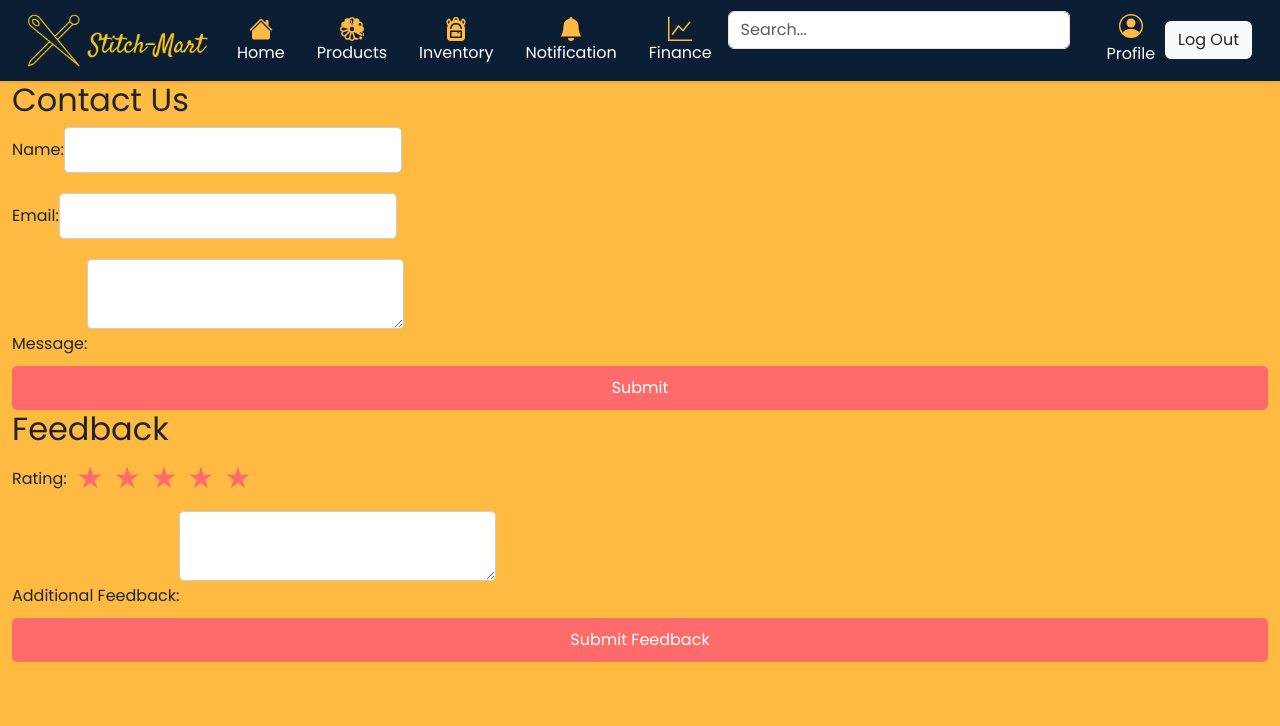
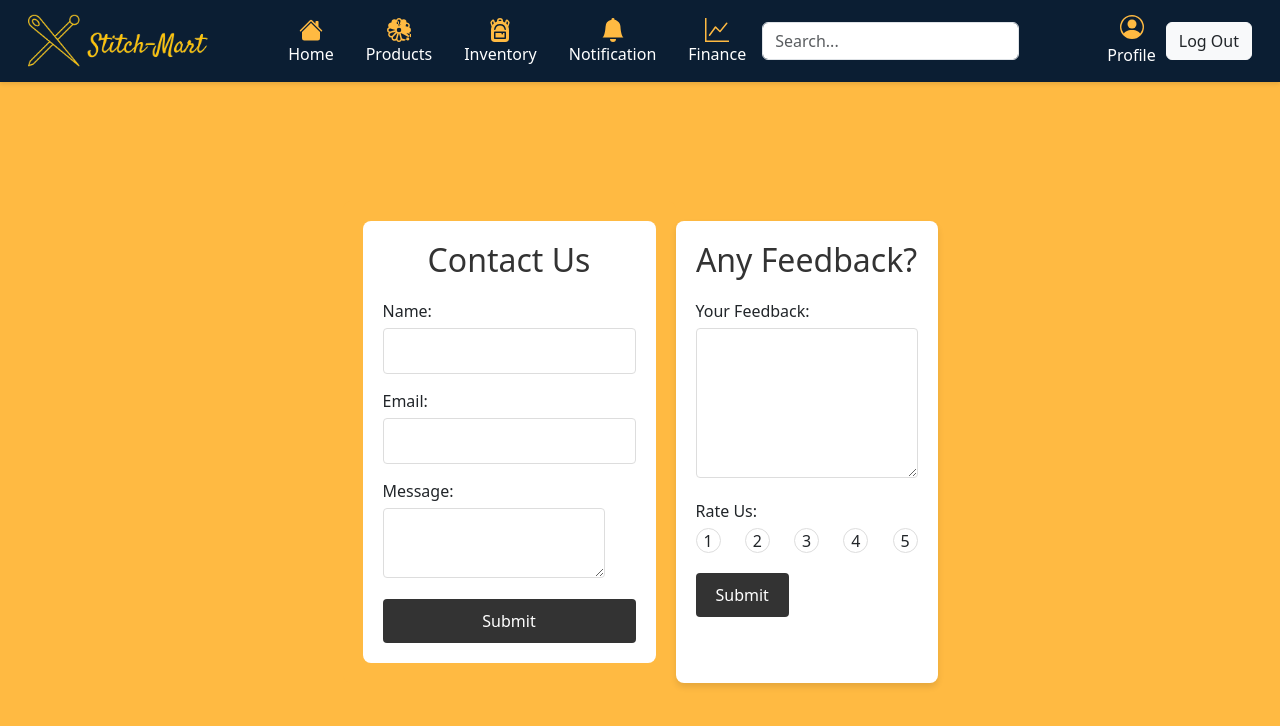
Before and after one commit to yumdmb/stitch-mart, a React (Create React App) app: page /contact in a window 1280 px wide. Shown: the top 726 px of the page. Built offline with nearby package versions, Linux system fonts and the light colour scheme.

Commit message:
contact us

```diff
--- a/src/components/ContactUs/ContactUsApp.jsx
+++ b/src/components/ContactUs/ContactUsApp.jsx
@@ -1,13 +1,17 @@
-import ContactUs from "./ContactUs";
 import HeaderAfterLogin from "../Header/HeaderAfterLogin";
-import ContactForm from "./ContactForm";
+import ContactUsForm from "./ContactUsForm";
 import FeedbackForm from "./FeedbackForm";
+
 function ContactUsApp() {
   return (
-    <div style={{backgroundColor:"#ffba42"}}>
+    <div>
       <HeaderAfterLogin />
-      <ContactForm />
-      <FeedbackForm />
+      <div style={{ display: "flex", justifyContent: "center", alignItems: "center", height: "calc(100vh - 80px)", backgroundColor: "#ffba42" }}>
+        <div style={{ display: "flex" }}>
+          <ContactUsForm />
+          <FeedbackForm />
+        </div>
+      </div>
     </div>
   );
 }
--- /dev/null
+++ b/src/components/ContactUs/ContactUsForm.css
@@ -0,0 +1,124 @@
+.contact-form-container-outer {
+    background-color: #ffba42;
+    padding: 20px;
+    border-radius: 8px;
+  }
+
+  .contact-form-container-inner {
+    background-color: white;
+    padding: 20px;
+    border-radius: 8px;
+  }
+
+  .contact-form {
+    display: flex;
+    flex-direction: column;
+    max-width: 400px;
+    margin: 0 auto;
+  }
+
+  .form-group {
+    margin-bottom: 15px;
+  }
+
+  .form-group label {
+    margin-bottom: 5px;
+    display: block;
+  }
+
+  .form-group input,
+  .form-group textarea {
+    padding: 10px;
+    border: 1px solid #ddd;
+    border-radius: 4px;
+  }
+
+  .submit-button {
+    background-color: #333;
+    color: white;
+    padding: 10px 20px;
+    border: none;
+    border-radius: 4px;
+    cursor: pointer;
+  }
+
+  .submit-button:hover {
+    background-color: #555;
+  }
+
+  .contact-form-title {
+    text-align: center;
+    margin-bottom: 20px;
+    color: #333;
+  }
+
+/* Feedback Form */
+.feedback-form {
+    background-color: #fff;
+    padding: 20px;
+    border-radius: 8px;
+    box-shadow: 0 4px 6px rgba(0, 0, 0, 0.1);
+    margin-top: 20px;
+  }
+
+  .feedback-form h2 {
+    text-align: center;
+    margin-bottom: 20px;
+    color: #333;
+  }
+
+  .feedback-form .form-group {
+    margin-bottom: 15px;
+  }
+
+  .feedback-form .form-group label {
+    margin-bottom: 5px;
+    display: block;
+  }
+
+  .feedback-form .form-group textarea {
+    padding: 10px;
+    border: 1px solid #ddd;
+    border-radius: 4px;
+    height: 150px;
+  }
+
+  .feedback-form .form-group .rating-scale {
+    display: flex;
+    justify-content: space-between;
+    align-items: center;
+  }
+
+  .feedback-form .form-group .rating-scale input[type="radio"] {
+    display: none;
+  }
+
+  .feedback-form .form-group .rating-scale label {
+    display: inline-block;
+    width: 25px;
+    height: 25px;
+    line-height: 25px;
+    text-align: center;
+    border-radius: 50%;
+    border: 1px solid #ddd;
+    cursor: pointer;
+    transition: all 0.2s ease-in-out;
+  }
+
+  .feedback-form .form-group .rating-scale label:hover {
+    background-color: #ddd;
+  }
+
+  .feedback-form .form-group .rating-scale input[type="radio"]:checked + label {
+    background-color: #ffba42;
+    color: #fff;
+  }
+
+  .feedback-form .submit-button {
+    background-color: #333;
+    color: white;
+    padding: 10px 20px;
+    border: none;
+    border-radius: 4px;
+    cursor: pointer;
+  }
--- /dev/null
+++ b/src/components/ContactUs/ContactUsForm.jsx
@@ -0,0 +1,56 @@
+import React, { useState } from 'react';
+import './ContactUsForm.css';
+
+function ContactUsForm() {
+  const [name, setName] = useState('');
+  const [email, setEmail] = useState('');
+  const [message, setMessage] = useState('');
+
+  const handleSubmit = (event) => {
+    event.preventDefault();
+    // Here you would typically handle the form submission, e.g., by sending the data to a server
+    console.log('Form submitted:', { name, email, message });
+  };
+
+  return (
+    <div className="contact-form-container-outer">
+      <div className="contact-form-container-inner">
+        <h2 className="contact-form-title">Contact Us</h2>
+        <form onSubmit={handleSubmit} className="contact-form">
+          <div className="form-group">
+            <label htmlFor="name">Name:</label>
+            <input
+              type="text"
+              id="name"
+              value={name}
+              onChange={(e) => setName(e.target.value)}
+              required
+            />
+          </div>
+          <div className="form-group">
+            <label htmlFor="email">Email:</label>
+            <input
+              type="email"
+              id="email"
+              value={email}
+              onChange={(e) => setEmail(e.target.value)}
+              required
+            />
+          </div>
+          <div className="form-group">
+            <label htmlFor="message">Message:</label>
+            <textarea
+              id="message"
+              value={message}
+              onChange={(e) => setMessage(e.target.value)}
+              required
+            />
+          </div>
+          <button type="submit" className="submit-button">Submit</button>
+        </form>
+      </div>
+    </div>
+  );
+}
+
+export default ContactUsForm;
--- a/src/components/ContactUs/FeedbackForm.jsx
+++ b/src/components/ContactUs/FeedbackForm.jsx
@@ -1,106 +1,51 @@
-// FeedbackForm.js
-import React, { useState } from 'react';
-import './ContactUs.css';
+import React, { useState } from "react";
+import "./ContactUsForm.css";
 
-const FeedbackForm = () => {
-  const [feedbackData, setFeedbackData] = useState({
-    rating: '',
-    additionalFeedback: '',
-  });
+export default function FeedbackForm() {
+  const [feedback, setFeedback] = useState("");
+  const [rating, setRating] = useState(0);
 
-  const handleRatingChange = (e) => {
-    const { value } = e.target;
-    setFeedbackData({ ...feedbackData, rating: value });
-  };
-
-  const handleAdditionalFeedbackChange = (e) => {
-    const { value } = e.target;
-    setFeedbackData({ ...feedbackData, additionalFeedback: value });
-  };
-
-  const handleSubmit = (e) => {
-    e.preventDefault();
-    console.log(feedbackData);
-    // Here you can submit the feedback data to your backend or perform any other actions
-    // Reset form after submission
-    setFeedbackData({ rating: '', additionalFeedback: '' });
+  const handleSubmit = (event) => {
+    event.preventDefault();
+    console.log("Feedback submitted:", feedback, rating);
   };
 
   return (
-    <div className="container">
-      <h2>Feedback</h2>
-      <form onSubmit={handleSubmit}>
-        <div className="rating-container">
-          <label htmlFor="rating">Rating:</label>
-          <input
-            type="radio"
-            id="star5"
-            name="rating"
-            value="5"
-            checked={feedbackData.rating === '5'}
-            onChange={handleRatingChange}
-          />
-          <label className="star" htmlFor="star5">
-            &#9733;
-          </label>
-          <input
-            type="radio"
-            id="star4"
-            name="rating"
-            value="4"
-            checked={feedbackData.rating === '4'}
-            onChange={handleRatingChange}
-          />
-          <label className="star" htmlFor="star4">
-            &#9733;
-          </label>
-          <input
-            type="radio"
-            id="star3"
-            name="rating"
-            value="3"
-            checked={feedbackData.rating === '3'}
-            onChange={handleRatingChange}
-          />
-          <label className="star" htmlFor="star3">
-            &#9733;
-          </label>
-          <input
-            type="radio"
-            id="star2"
-            name="rating"
-            value="2"
-            checked={feedbackData.rating === '2'}
-            onChange={handleRatingChange}
-          />
-          <label className="star" htmlFor="star2">
-            &#9733;
-          </label>
-          <input
-            type="radio"
-            id="star1"
-            name="rating"
-            value="1"
-            checked={feedbackData.rating === '1'}
-            onChange={handleRatingChange}
-          />
-          <label className="star" htmlFor="star1">
-            &#9733;
-          </label>
+    <form onSubmit={handleSubmit} className="feedback-form">
+      <h2>Any Feedback?</h2>
+      <div className="form-group">
+        <label htmlFor="feedback">Your Feedback:</label>
+        <textarea
+          id="feedback"
+          value={feedback}
+          onChange={(event) => setFeedback(event.target.value)}
+          required
+        />
+      </div>
+      <div className="form-group">
+        <label htmlFor="rating">Rate Us:</label>
+        <div className="rating-scale">
+          {[...Array(5)].map((_, i) => (
+            <input
+              key={i}
+              type="radio"
+              id={`rating-${i + 1}`}
+              name="rating"
+              value={i + 1}
+              checked={rating === i + 1}
+              onChange={() => setRating(i + 1)}
+            />
+          ))}
+          {[...Array(5)].map((_, i) => (
+            <label key={i} htmlFor={`rating-${i + 1}`}>
+              {i + 1}
+            </label>
+          ))}
         </div>
-        <div>
-          <label htmlFor="additionalFeedback">Additional Feedback:</label>
-          <textarea
-            id="additionalFeedback"
-            name="additionalFeedback"
-            value={feedbackData.additionalFeedback}
-            onChange={handleAdditionalFeedbackChange}
-          />
-        </div>
-        <button type="submit">Submit Feedback</button>
-      </form>
-    </div>
+      </div>
+      <button type="submit" className="submit-button">
+        Submit
+      </button>
+    </form>
   );
-};
-
-export default FeedbackForm;
+}
--- a/src/components/Header/HeaderAfterLogin.jsx
+++ b/src/components/Header/HeaderAfterLogin.jsx
@@ -13,7 +13,7 @@ function HeaderAfterLogin () {
     };
 
     const goToHome = () => {
-      navigate('/homeAfterLogin');
+      navigate('/');
     };
 
 
```
